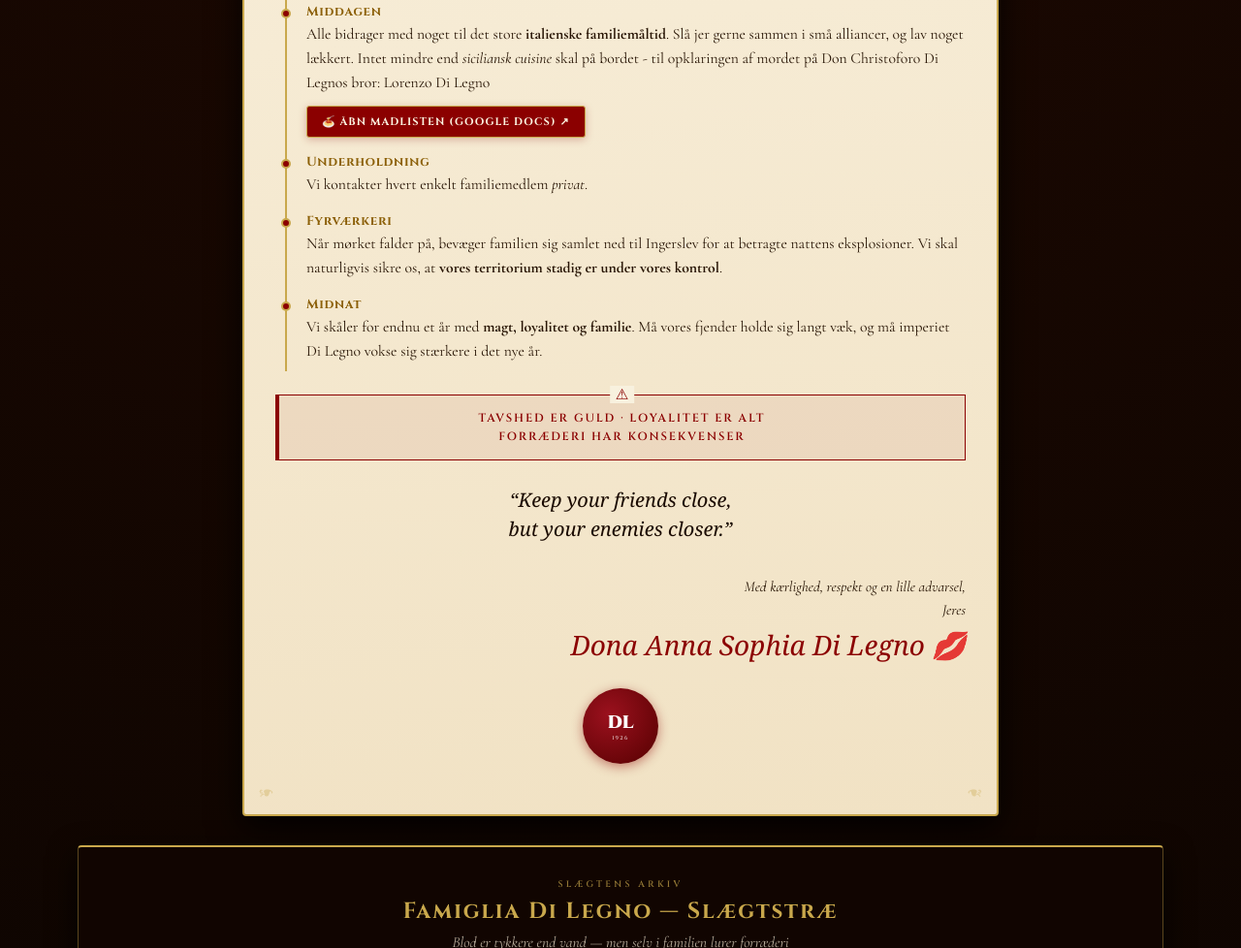
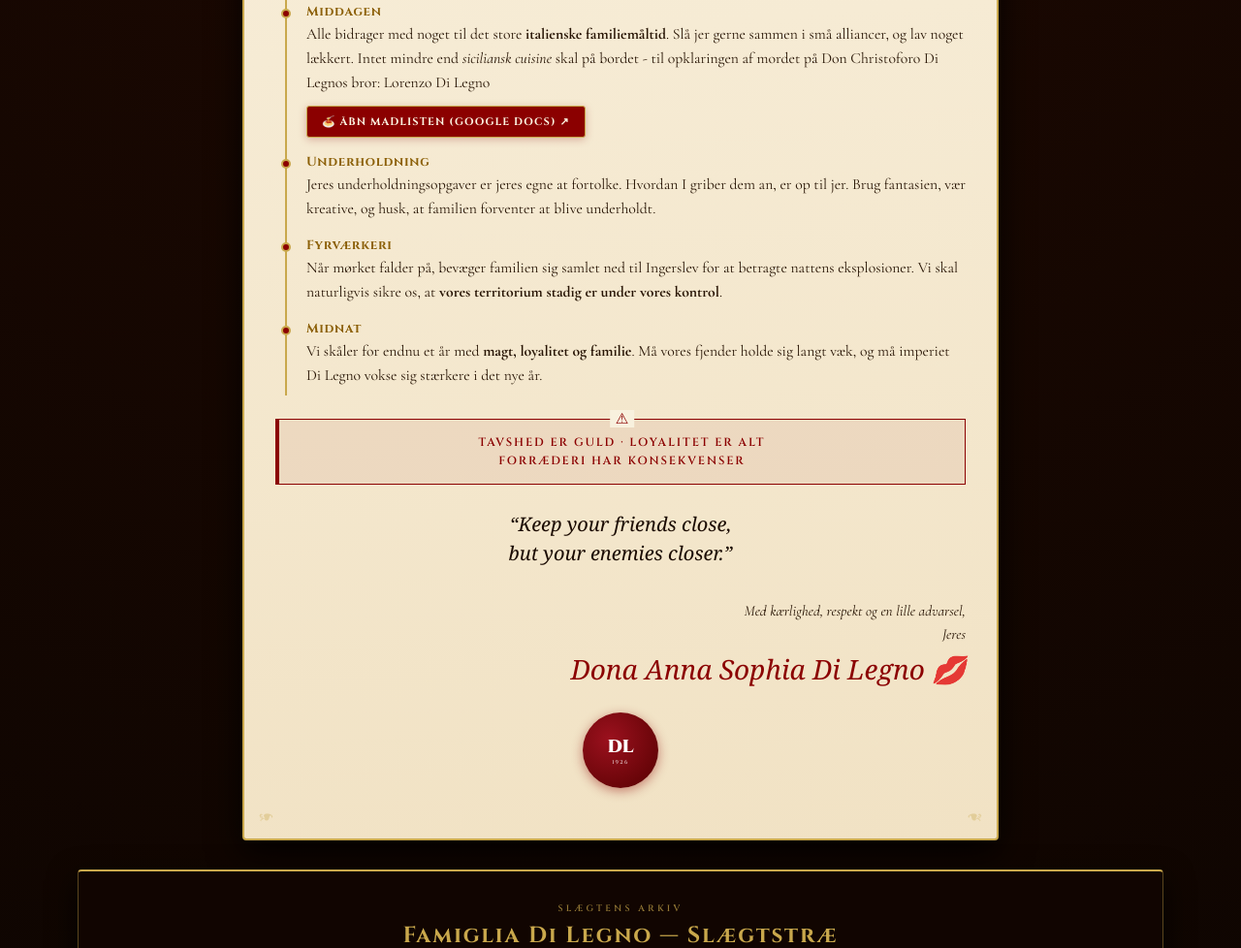
Before and after one commit to Chriswood12/MafiaNytaar, a plain HTML site: page index.html in a window 1280 px wide. Shown: the part 873-1851 px from the top of the page at 97% size. Drawn offline with nearby package versions, Linux system fonts and the light colour scheme; a web font is replaced by a local one.

Commit message:
Opdater tekst under Underholdning

```diff
--- a/index.html
+++ b/index.html
@@ -105,7 +105,7 @@
         </li>
         <li class="timeline-item reveal-on-scroll">
           <div class="timeline-time">Underholdning</div>
-          <div class="timeline-desc">Vi kontakter hvert enkelt familiemedlem <em>privat</em>.</div>
+          <div class="timeline-desc">Jeres underholdningsopgaver er jeres egne at fortolke. Hvordan I griber dem an, er op til jer. Brug fantasien, vær kreative, og husk, at familien forventer at blive underholdt.</div>
         </li>
         <li class="timeline-item reveal-on-scroll">
           <div class="timeline-time">Fyrværkeri</div>
```
